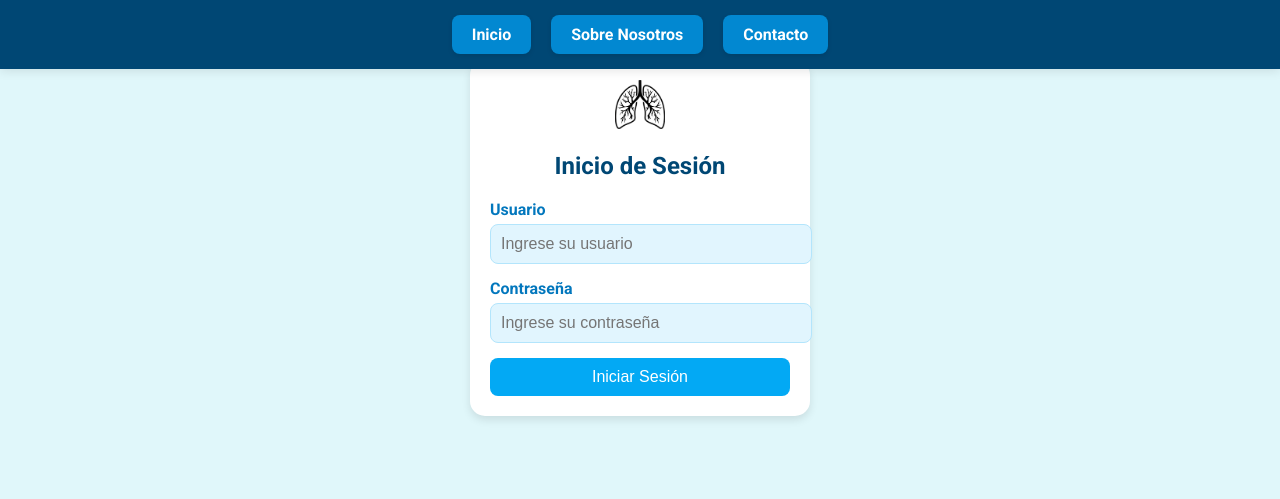
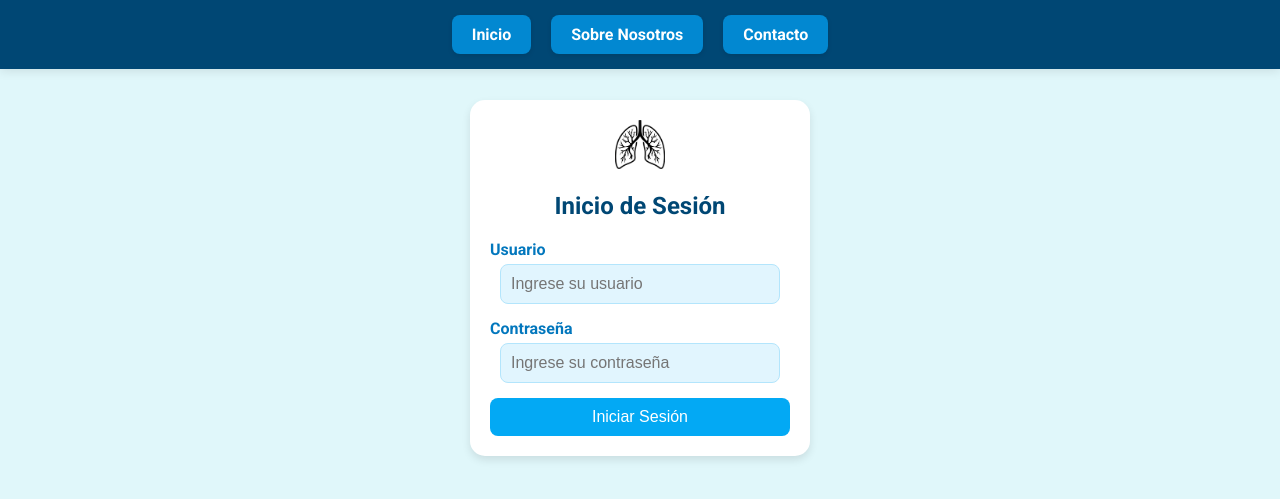
Before and after one commit to EnzoM1/Capstone-DavidMerino-SebastianPalma-EnzoMayo, a Django app: page / in a window 1280 px wide. Shown: the top 499 px of the page. Run offline with Django 5.2, Linux system fonts and the light colour scheme.

Commit message:
navbar act

```diff
--- a/Aplicacion Web/Onculungnet/onco/static/css/styles.css
+++ b/Aplicacion Web/Onculungnet/onco/static/css/styles.css
@@ -9,7 +9,7 @@ body {
     flex-direction: column;
     align-items: center;
     margin: 0;
-    padding-top: 60px; /* Espacio para el navbar fijo */
+    padding-top: 70px; /* Espacio para el navbar fijo */
 }
 
 /* Estilo del navbar */
@@ -62,6 +62,30 @@ body {
     box-shadow: 0 4px 8px rgba(0, 0, 0, 0.1);
     width: 300px;
     text-align: center;
+    margin-top: 30px; /* Espacio entre el navbar y el contenedor de login */
+}
+
+/* Alinear inputs en el contenedor de login */
+input[type="text"], input[type="password"] {
+    width: calc(100% - 20px); /* Restar el padding */
+    padding: 10px;
+    margin-bottom: 15px;
+    border: 1px solid #b3e5fc;
+    border-radius: 8px;
+    font-size: 16px;
+    background-color: #e1f5fe;
+    box-sizing: border-box; /* Incluye padding y border en el width */
+}
+
+/* Estilos de las etiquetas y campos de entrada */
+label {
+    display: block;
+    width: calc(100% - 20px); /* Alinear el ancho con el input */
+    text-align: left; /* Alinear el texto a la izquierda */
+    color: #0277bd;
+    margin-bottom: 5px;
+    font-weight: 700;
+    font-size: 1rem;
 }
 
 /* Estilos del ícono en la parte superior */
@@ -74,26 +98,6 @@ h2 {
     color: #004774;
     margin-bottom: 20px;
     font-weight: 700;
-}
-
-/* Estilos de las etiquetas y campos de entrada */
-label {
-    display: block;
-    text-align: left;
-    color: #0277bd;
-    margin-bottom: 5px;
-    font-weight: 700;
-    font-size: 1rem;
-}
-
-input[type="text"], input[type="password"] {
-    width: 100%;
-    padding: 10px;
-    margin-bottom: 15px;
-    border: 1px solid #b3e5fc;
-    border-radius: 8px;
-    font-size: 16px;
-    background-color: #e1f5fe;
 }
 
 /* Estilos del botón de login */
--- a/Aplicacion Web/Onculungnet/onco/templates/index.html
+++ b/Aplicacion Web/Onculungnet/onco/templates/index.html
@@ -6,11 +6,9 @@
     <meta charset="UTF-8">
     <meta name="viewport" content="width=device-width, initial-scale=1.0">
     <title>Inicio de Sesión</title>
-    <!-- Enlazamos el archivo CSS -->
     <link rel="stylesheet" href="{% static 'css/styles.css' %}">
 </head>
 <body>
-    <!-- Barra de navegación -->
     <nav class="navbar">
         <ul>
             <li><a href="#">Inicio</a></li>
@@ -19,15 +17,12 @@
         </ul>
     </nav>
 
-    <!-- Contenedor del formulario de inicio de sesión -->
     <div class="login-container">
-        <!-- Icono representativo -->
         <div class="icon">
             <img src="{% static 'img/pulmon_icon.png' %}" alt="Icono de pulmón" width="50">
         </div>
         <h2>Inicio de Sesión</h2>
 
-        <!-- Formulario de inicio de sesión -->
         <form action="#" method="POST">
             <label for="username">Usuario</label>
             <input type="text" id="username" name="username" placeholder="Ingrese su usuario" required>
@@ -35,7 +30,6 @@
             <label for="password">Contraseña</label>
             <input type="password" id="password" name="password" placeholder="Ingrese su contraseña" required>
 
-            <!-- Botón de login -->
             <button type="submit">Iniciar Sesión</button>
         </form>
     </div>
```
